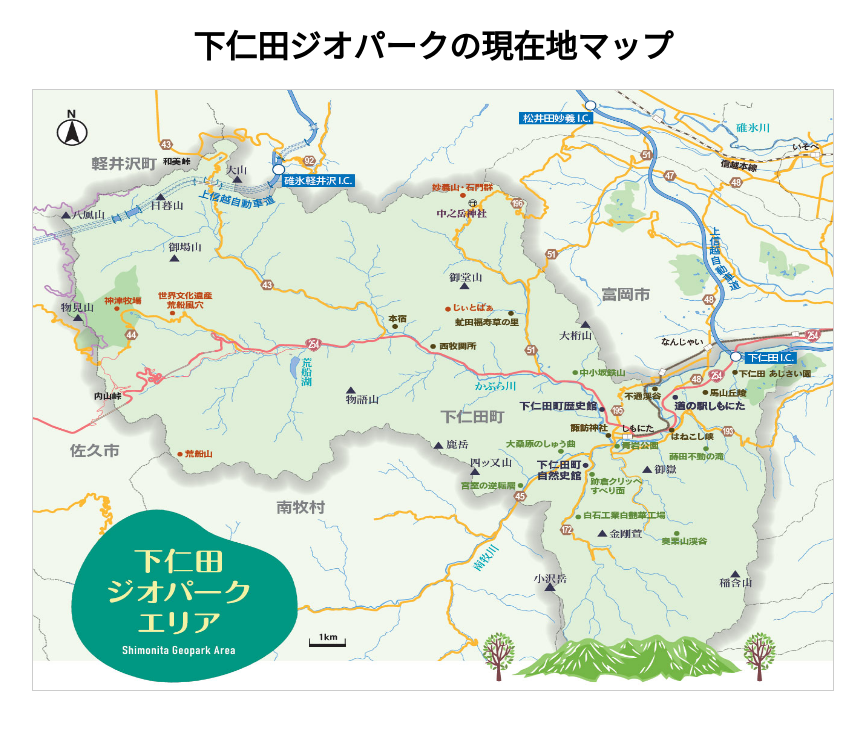
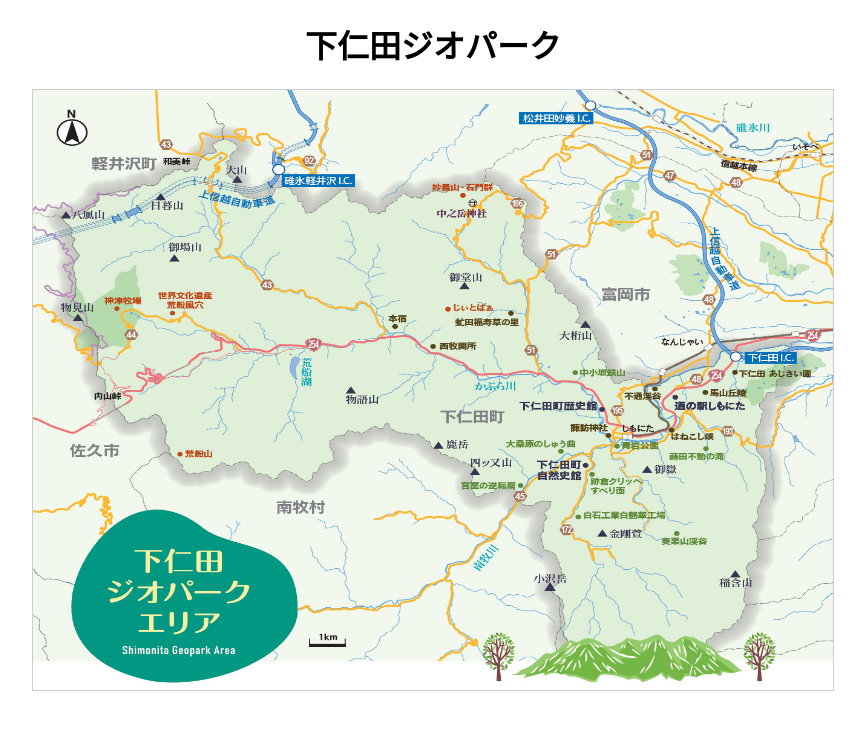
Before and after one commit to ogngitc/custom-map-viewer, a plain HTML site: page index.html in a window 1280 px wide. Shown: the whole page, without its empty margins (207-1072 px from the left). Drawn offline with Linux system fonts and the light colour scheme.

Commit message:
Update index.html

```diff
--- a/index.html
+++ b/index.html
@@ -9,7 +9,7 @@
   </style>
 </head>
 <body>
-  <h1>下仁田ジオパークの現在地マップ</h1>
+  <h1>下仁田ジオパーク</h1>
   <canvas id="mapCanvas" width="800" height="600"></canvas>
 
   <script>
```
